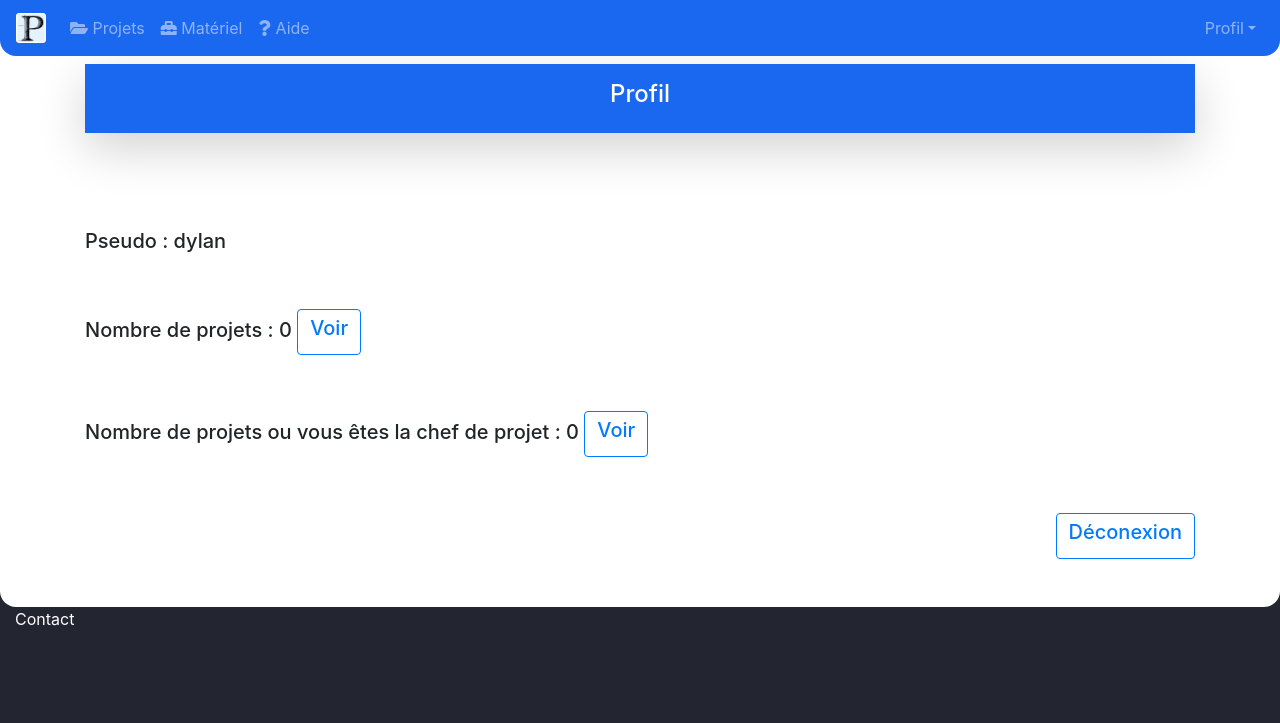
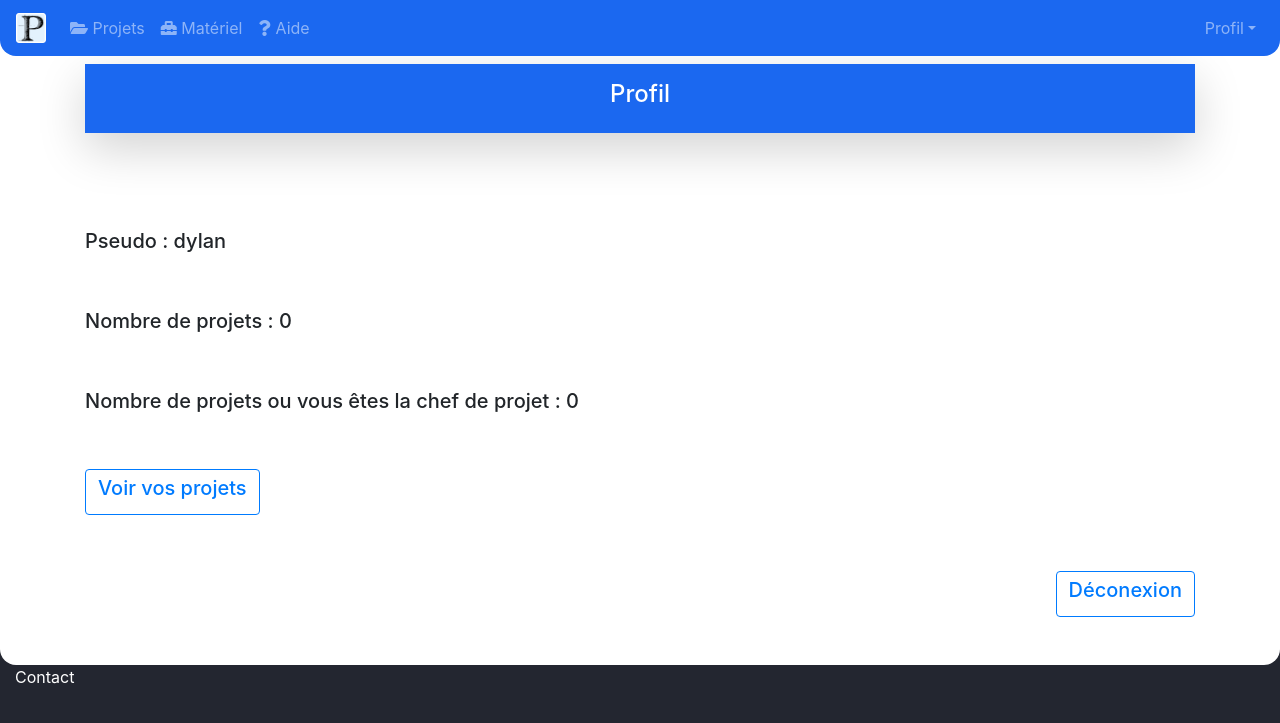
Before and after one commit to Dylan-Helin/Prepascience, a Django app: page /profil/ in a window 1280 px wide. Shown: the top 723 px of the page. Run offline with Django 3.2, Linux system fonts and the light colour scheme; a user stored in the database is signed in; data comes from the database, SQL or seed files in the repository; both versions use the stored data as it was after the commit; data that the repository does not hold is empty; some libraries are stand-ins or nearby versions.

Commit message:
Bouton profil

```diff
--- a/templates/profil.html
+++ b/templates/profil.html
@@ -69,9 +69,14 @@
         </br></br>
         <h5>Pseudo : {{per.username}}</h5>
         </br></br>
-        <h5>Nombre de projets : {{nbp}} <b><button type="button" class="btn btn-outline-primary" onclick="window.location.href='#'"><h5 align="right">Voir</h5></button></b></h5>
+        <h5>Nombre de projets : {{nbp}} </h5>
         </br></br>
-        <h5>Nombre de projets ou vous êtes la chef de projet : {{nbcp}} <b><button type="button" class="btn btn-outline-primary" onclick="window.location.href='#'"><h5 align="right">Voir</h5></button></b> </h5>
+        <h5>Nombre de projets ou vous êtes la chef de projet : {{nbcp}}</h5>
+
+        </br></br>
+
+        <h5><b><button type="button" class="btn btn-outline-primary" onclick="window.location.href='#'"><h5 align="right">Voir vos projets</h5></button></b> </h5>
+
         </br></br>
         <div align="right"><button type="button" class="btn btn-outline-primary" onclick="window.location.href='#'"><h5>Déconexion</h5></button></div>
         </br></br>
```
Also changed, not shown: db.sqlite3.
